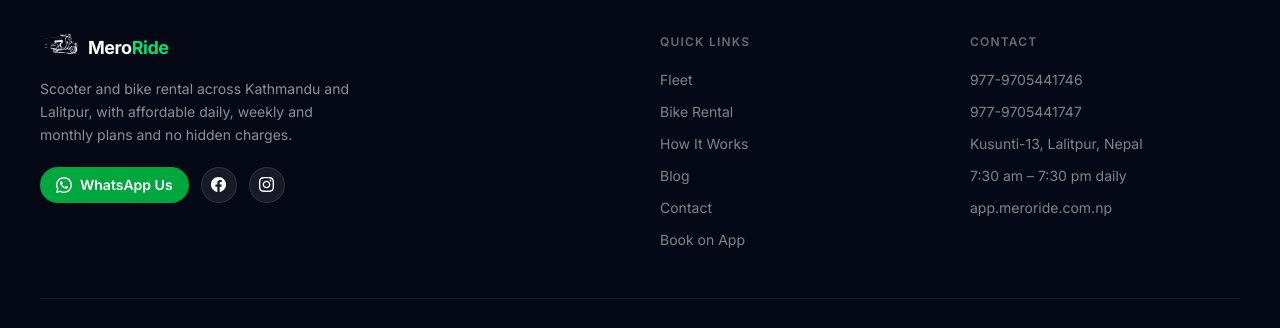
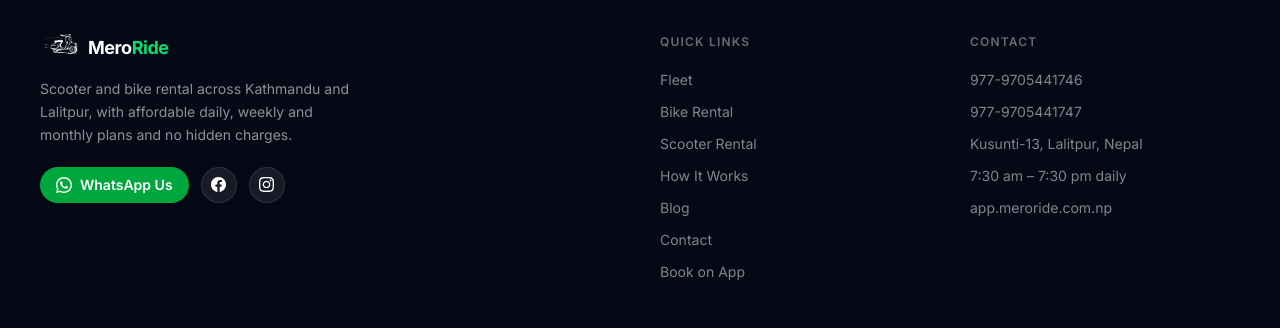
Before and after one commit to SauravBista/meroride-website, a Next.js app: page / in a window 1280 px wide. Shown: the part 8075-8403 px from the top of the page. Built offline with nearby package versions, Linux system fonts and the light colour scheme; no server answers.

Commit message:
Footer: add Scooter Rental link, fix anchor links

```diff
--- a/components/layout/Footer.tsx
+++ b/components/layout/Footer.tsx
@@ -116,6 +116,7 @@
               {[
                 { label: "Fleet", href: "#fleet" },
                 { label: "Bike Rental", href: "#fleet" },
+                { label: "Scooter Rental", href: "/scooter-rental-kathmandu" },
                 { label: "How It Works", href: "#how-it-works" },
                 { label: "Blog", href: "/blog" },
                 { label: "Contact", href: "#contact" },
```
